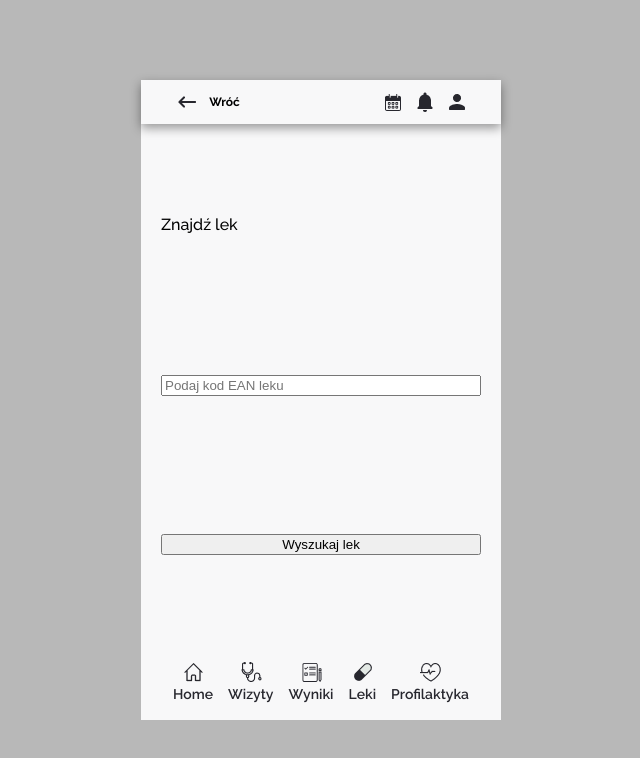
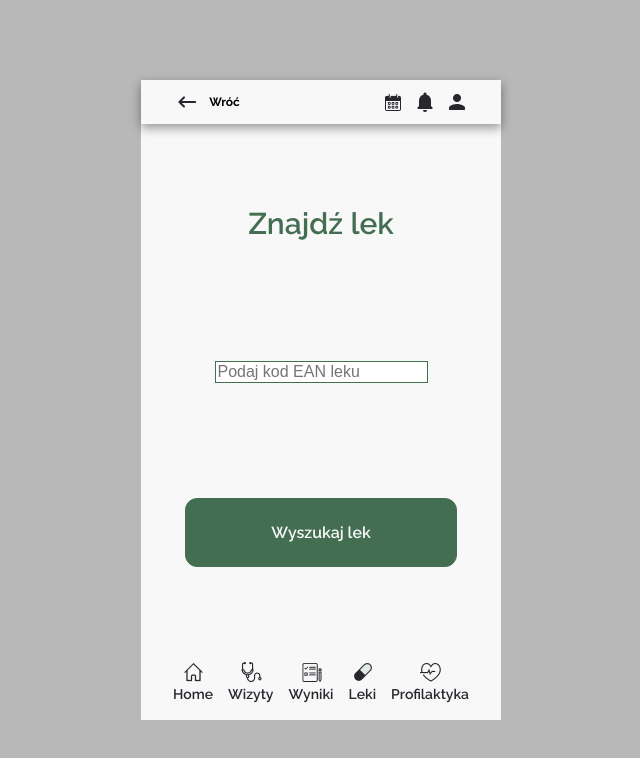
Before and after one commit to infoshareacademy/jfdzr11-team-codebusters, a React (Vite) app in the folder health-keeper/: page /medicine/find in a window 1280 px wide. Shown: the top 758 px of the page, without its empty margins (319-959 px from the left). Built offline with nearby package versions, Linux system fonts and the light colour scheme; no server answers; the database is empty; sample sign-in values are in the browser's storage.

Commit message:
add css styling

```diff
--- a/health-keeper/src/components/Medicine/FindMedicine/FindMedicine.module.css
+++ b/health-keeper/src/components/Medicine/FindMedicine/FindMedicine.module.css
@@ -8,6 +8,30 @@
   display: flex;
   flex-direction: column;
   justify-content: space-around;
+  align-items: center;
+  font-family: var(--Relaway);
+  color: var(--primary-green);
+  font-weight: 600;
+  font-size: 30px;
+}
+
+.findDiv button {
+  background-color: var(--primary-green);
+  color: var(--fast-white);
+  height: 69px;
+  width: calc(100% - 48px);
+  border-radius: 12px;
+  border: 1px solid var(--primary-green);
+  align-items: center;
+  padding: 20px;
+  font-family: var(--Relaway);
+  font-weight: 600;
+  font-size: 16px;
+}
+
+.findDiv input {
+  border: 1px solid var(--primary-green);
+  font-size: 16px;
 }
 
 .resultDiv {
@@ -15,6 +39,25 @@
   display: flex;
   flex-direction: column;
   justify-content: space-around;
+  align-items: center;
+  font-family: var(--Relaway);
+  color: var(--primary-green);
+  font-weight: 600;
+  font-size: 20px;
+}
+
+.resultDiv button {
+  background-color: var(--primary-green);
+  color: var(--fast-white);
+  height: 69px;
+  width: calc(100% - 48px);
+  border-radius: 12px;
+  border: 1px solid var(--primary-green);
+  align-items: center;
+  padding: 20px;
+  font-family: var(--Relaway);
+  font-weight: 600;
+  font-size: 16px;
 }
 
 ul {
--- /dev/null
+++ b/health-keeper/src/components/Medicine/MedicineMain.module.css
@@ -0,0 +1,9 @@
+.container {
+  height: 100%;
+  display: flex;
+  flex-direction: column;
+  justify-content: space-around;
+  padding: 20px;
+  font-family: var(--Relaway);
+  color: var(--primary-green);
+}
--- a/health-keeper/src/components/Medicine/MedicineMain.tsx
+++ b/health-keeper/src/components/Medicine/MedicineMain.tsx
@@ -1,8 +1,9 @@
 import { Link } from 'react-router-dom';
+import styles from './MedicineMain.module.css';
 
 const MedicineMain = () => {
   return (
-    <div>
+    <div className={styles.container}>
       <Link to={'/medicine/mymedicine'}>Apteczka</Link>
       <Link to={'/medicine/find'}>Znajdź lek</Link>
     </div>
--- a/health-keeper/src/components/Medicine/MyMedicine/MyMedicine.tsx
+++ b/health-keeper/src/components/Medicine/MyMedicine/MyMedicine.tsx
@@ -16,8 +16,7 @@ const MyMedicine = () => {
     <div className={styles.container}>
       <h1>Moje leki</h1>
       <ul>
-        {medicines.length !== 0 &&
-          medicines.map(medicine => (
+        {medicines.map((medicine) => (
           <>
             <h2>{medicine.name}</h2>
             <p>{medicine.form}</p>
--- a/health-keeper/src/components/index.ts
+++ b/health-keeper/src/components/index.ts
@@ -2,7 +2,6 @@
 import Register from './Authentication/Register/Register';
 import Login from './Authentication/Login/Login';
 import Layout from './Layout/Layout';
-import Dashboard from './Dashboard/Dashboard';
 import ForgotPassword from './Authentication/ForgotPassword/ForgotPassword';
 import Navbar from './Navbar/Navbar';
 import Footer from './Footer/Footer';
@@ -25,7 +24,6 @@ export {
   Login,
   Register,
   Layout,
-  Dashboard,
   ForgotPassword,
   Navbar,
   Footer,
@@ -43,5 +41,5 @@ export {
   ReminderForm,
   ReminderMessage,
   ReminderComponent,
-  Calendar
+  Calendar,
 };
```
Also changed, not shown: 2 other files (tests, documents, lock files or other folders). Lines whose indentation alone changed are shown as unchanged.
